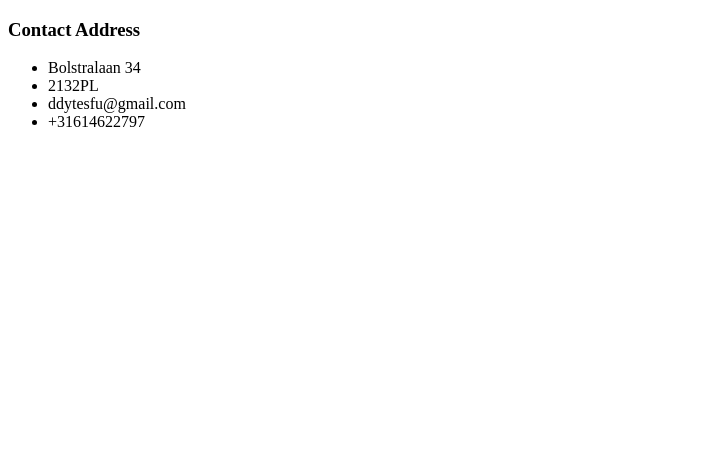
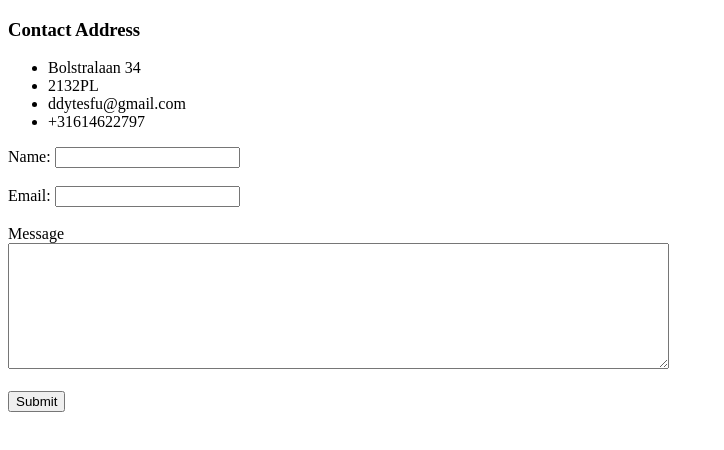
Before and after one commit to dtesfu789/Dereje_CV, a plain HTML site: page contact.html in a window 1280 px wide. Shown: the whole page, without its empty margins (0-724 px from the left). Drawn offline with Linux system fonts and the light colour scheme.

Commit message:
Contact form added in Contactpage

```diff
--- a/contact.html
+++ b/contact.html
@@ -1,9 +1,11 @@
 <!DOCTYPE html>
 <html lang="en" dir="ltr">
+
 <head>
   <meta charset="utf-8">
   <title>Contact Address</title>
 </head>
+
 <body>
   <h3>Contact Address</h3>
   <ul>
@@ -12,5 +14,15 @@
     <li>ddytesfu@gmail.com</li>
     <li>+31614622797</li>
   </ul>
+  <form class="" action="mailto:esfu@gmail.com" method="post" enctype="text/plain">
+    <label>Name: </label>
+    <input type="text" name="contact name" value=""><br><br>
+    <label>Email: </label>
+    <input type="email" name="contact email address" value=""><br><br>
+    <label>Message</label><br>
+    <textarea name="contact message" rows="8" cols="80"></textarea><br><br>
+    <input type="submit" name="">
+  </form>
 </body>
+
 </html>
```
Lines whose indentation alone changed are shown as unchanged.
